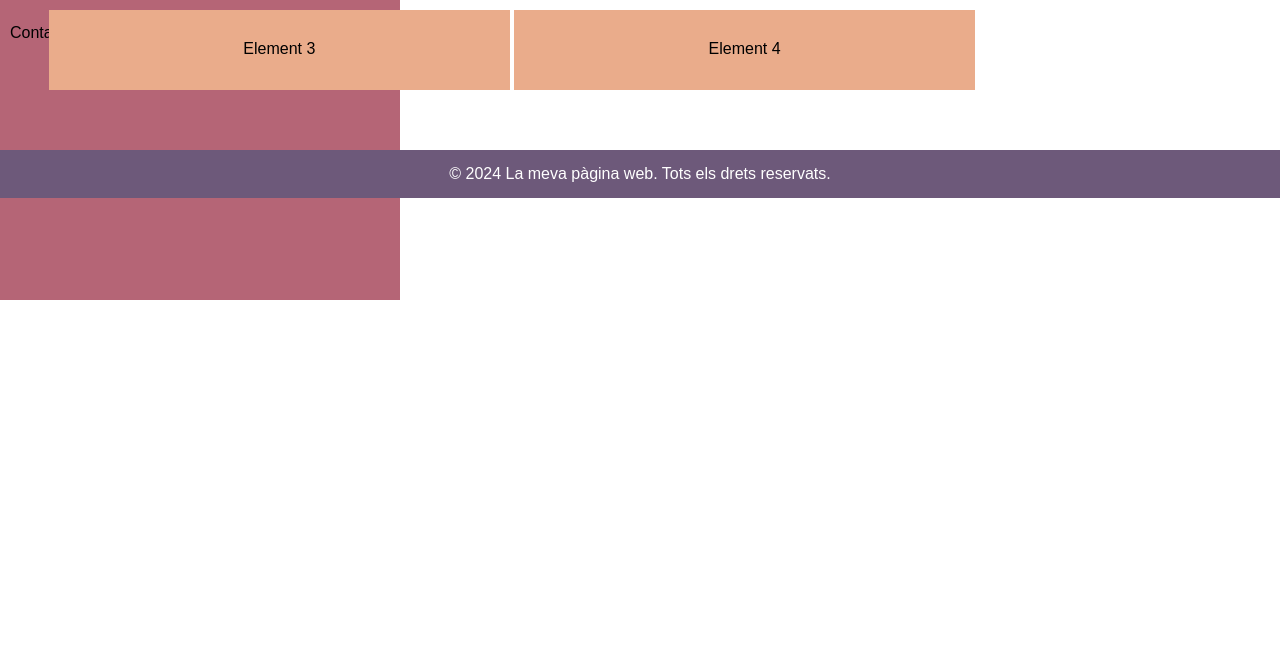
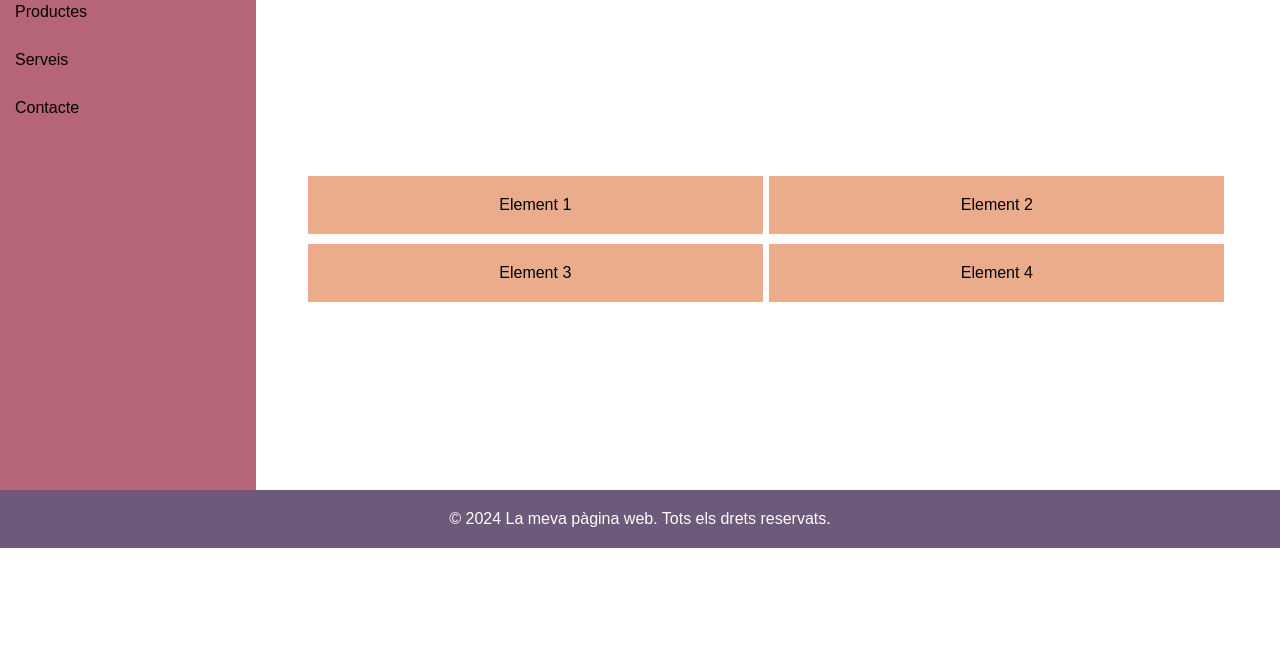
Before and after one commit to JoanK23/HTML-CSS, a plain HTML site: page CSS/UD2. Activitat 6/index.html in a window 1280 px wide. Shown: the part 137-800 px from the top of the page. Drawn offline with Linux system fonts and the light colour scheme.

Commit message:
Add files via upload

```diff
--- a/CSS/UD2. Activitat 6/styles.css
+++ b/CSS/UD2. Activitat 6/styles.css
@@ -1,60 +1,63 @@
 * {
-  font-family: Arial, sans-serif;
   margin: 0;
   padding: 0;
+  box-sizing: border-box;
+  font-family: Arial, Helvetica, sans-serif;
+
 }
-
+main {
+  width: 100%;
+  height: 100%;
+  position: static;
+}
 header {
-  color: white;
+  display: block;
+  padding: 20px;
   background-color: #6d597a;
   text-align: center;
+  color: white;
 }
 
 aside {
+  width: 20%;
   background-color: #b56576;
-  width: 400px;
-  height: 50vh;
-  list-style-type: none;
-  position: fixed;
+  height: 550px;
+  display: inline-block;
+  position: static;
 }
 
-ul li {
-  padding: 10px;
-}
-
-main {
-    width: 100%;
-    position: relative;
-}
-
-section {
-  width: 80%;
-  vertical-align: middle;
-  text-align: center;
-  position: relative;
-}
-
-footer  {
-  color: white;
-  background-color: #6d597a;
-  padding: 15px;
-  text-align: center;
-  position: relative;
-  margin-top: 50px;
-}
-
-.card {
-  background-color: #eaac8b;
-  color: black;
-  text-align: center;
-  display: inline-block;
-  width: 45%;
-  height: 50px;
-  margin: 10px auto;
-  padding-top: 30px;
-}
-
-aside nav ul li a {
+a {
   text-decoration: none;
   color: black;
 }
+
+li {
+  padding: 15px;
+}
+
+section{
+  width: 79%;
+  display: inline-block;
+  vertical-align: middle;
+  text-align: center;
+  vertical-align: center;
+
+}
+
+.card{
+  display: inline-block;
+  position: relative;
+  width: 45%;
+  text-align: center;
+  top: calc(550px - 420px);
+  background-color: #eaac8b;
+  padding: 20px;
+  margin: 5px 1px;
+}
+
+footer {
+  background-color: #6d597a;
+  color: white;
+  text-align: center;
+  padding: 20px;
+}
```
